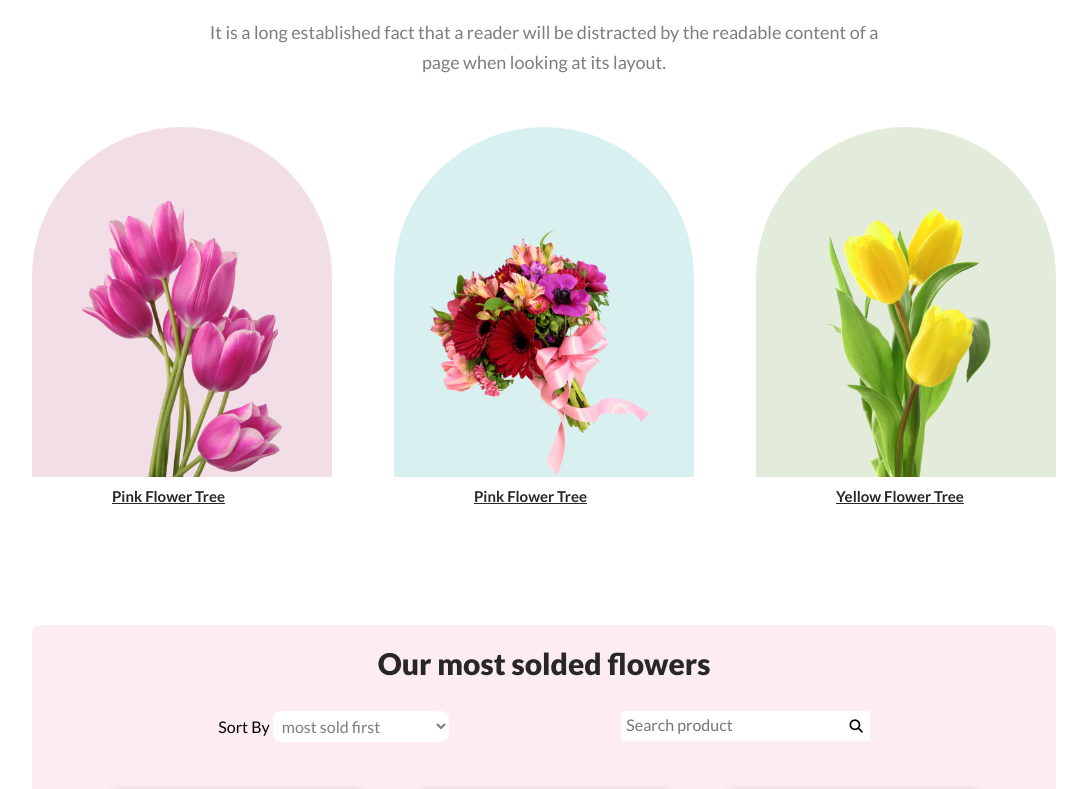
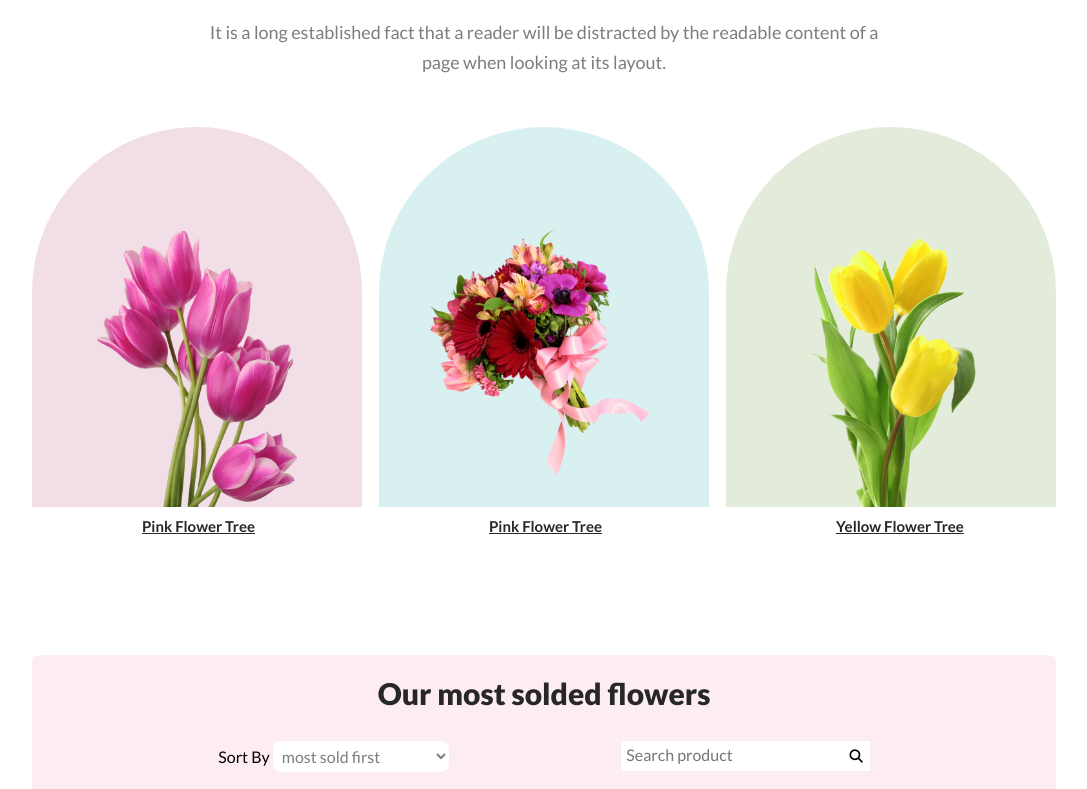
Before and after one commit to Mizan-Chowdhury/Flower-Shop, a plain HTML site: page index.html in a window 1280 px wide. Shown: the part 889-1678 px from the top of the page, without its empty margins (96-1183 px from the left). Drawn offline with Linux system fonts and the light colour scheme.

Commit message:
updated the input and subscribe button

```diff
--- a/index.css
+++ b/index.css
@@ -40,11 +40,6 @@
   width: 440px;
   height: 550px;
   margin-bottom: -5px;
-
-  /* background-image: url("images/pngwing 10.png");
-  background-size: 100%;
-  background-repeat: no-repeat;
-  background-position: center; */
 }
 /* banner section ends here */
 
@@ -75,8 +70,8 @@
   margin-top: 50px;
 }
 .flower-1 {
-  width: 300px;
-  height: 350px;
+  width: 330px;
+  height: 380px;
   border-radius: 300px 300px 0px 0px;
   background: rgba(167, 33, 98, 0.15);
   background-image: url("images/pngwing\ 6.png");
@@ -86,18 +81,18 @@
 }
 
 .flower-2 {
-  width: 300px;
-  height: 350px;
+  width: 330px;
+  height: 380px;
   border-radius: 300px 300px 0px 0px;
   background: rgba(5, 151, 160, 0.15);
   background-image: url("images/pngwing\ 5.png");
   background-repeat: no-repeat;
   background-size: 250px;
-  background-position: center bottom;
+  background-position: center bottom 30px;
 }
 .flower-3 {
-  width: 300px;
-  height: 350px;
+  width: 330px;
+  height: 380px;
   border-radius: 300px 300px 0px 0px;
   background: rgba(71, 125, 17, 0.15);
   background-image: url("images/pngwing\ 7.png");
@@ -110,7 +105,7 @@
   height: 250px;
 }
 .flower-name {
-  margin: 10px 0 0 80px;
+  margin: 10px 0 0 110px;
   text-decoration: underline;
   color: #272727;
   font-size: 15px;
@@ -264,8 +259,8 @@
 
 /*instagram section starts here */
 .insta-img {
-  height: 250px;
-  width: 220px;
+  height: 280px;
+  width: 250px;
 }
 .insta-flowers-container {
   width: 80%;
@@ -300,7 +295,7 @@
   border-radius: 8px;
   background: #fff;
   border: none;
-  padding: 10px 280px 10px 5px;
+  padding: 15px 300px 15px 5px;
   margin-top: 30px;
   margin-right: 8px;
 }
@@ -311,7 +306,7 @@
   font-size: 15px;
   font-weight: 500;
   border: none;
-  padding: 10px 20px;
+  padding: 15px 25px;
 }
 /* latest deal section ends here */
 
```
